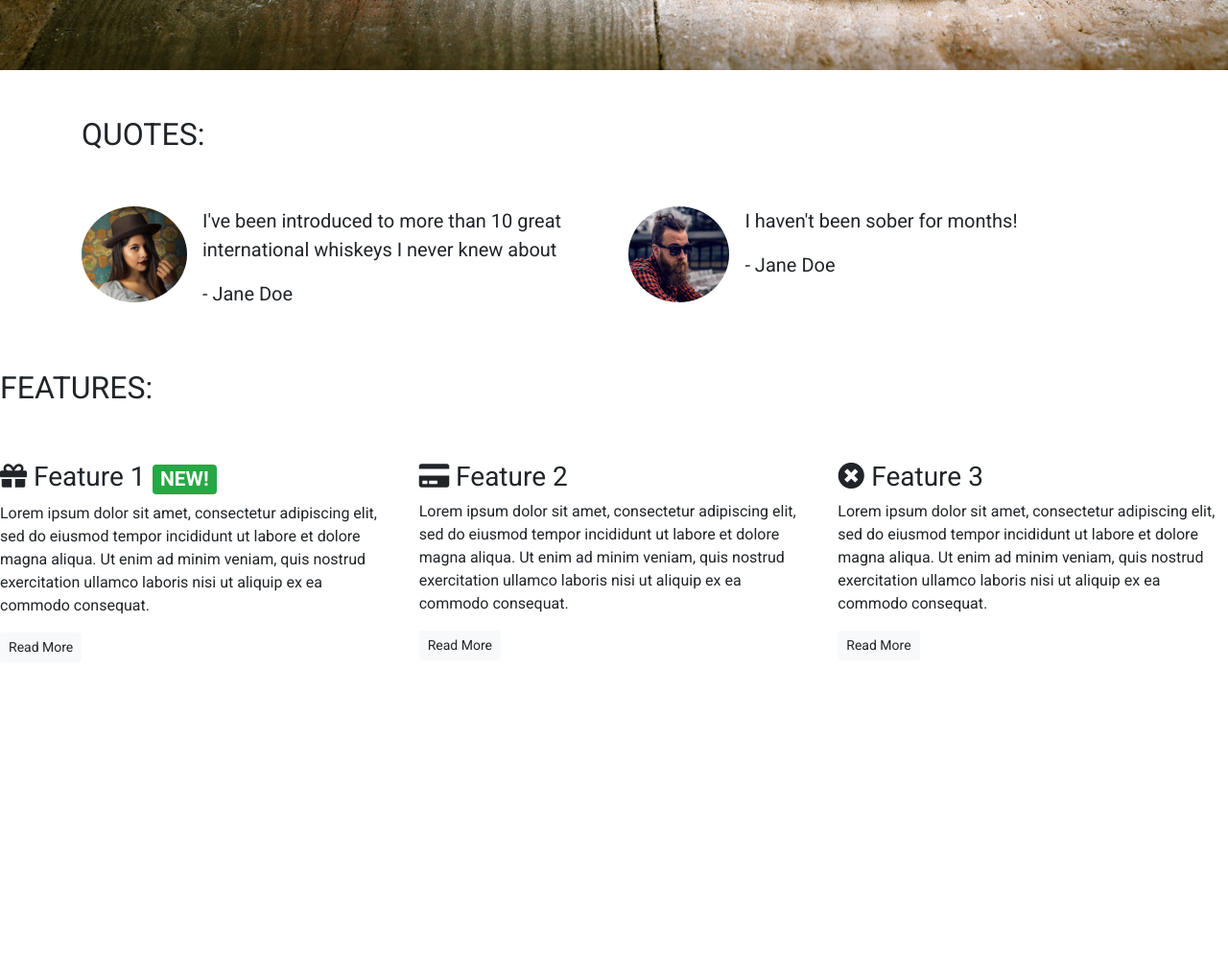
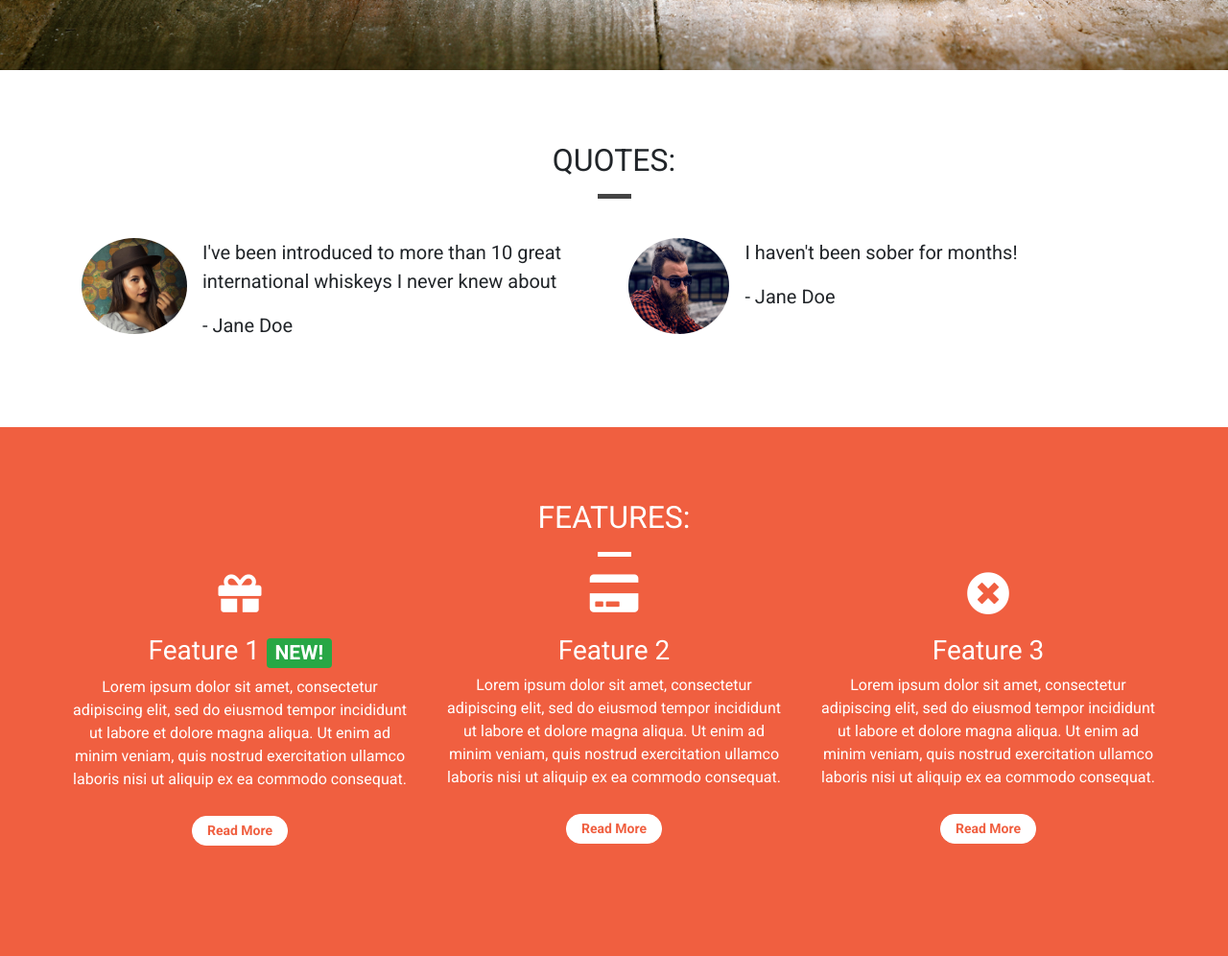
Before and after one commit to AmyKeedwell/bootstrap4, a plain HTML site: page index.html in a window 1280 px wide. Shown: the part 820-1816 px from the top of the page at 96% size. Before the commit the page ends 1526 px from the top, so only its background shows below. Drawn offline with nearby package versions, Linux system fonts and the light colour scheme.

Commit message:
completed whiskey drop page!

```diff
--- a/css/style.css
+++ b/css/style.css
@@ -1,5 +1,12 @@
 body {
     font-family: 'Roboto', sans-serif;
+}
+
+.container-wrapper {}
+
+.container-wrapper--red {
+    background-color: #f05f40;
+    color: white;
 }
 
 .alert-container .col-12{
@@ -34,20 +41,49 @@ body {
 
 .features-container{}
 
+/* Page headers */
+
+.page-header {
+    margin-bottom: 0;
+    border-bottom: 0;
+    text-align: center;
+}
+
+.page-header h2 {
+   margin-top: 0;
+   text-align: center;
+}
+
+.quotes .page-header {
+    margin-bottom: 25px;
+}
+
 /*Block Dividers*/
 
 .block-divider{
     width: 75px;
     height: 5px;
     border: 0;
+    background-color: #444;
 }
 
 .block-divider--orange{
     background-color: #f05f40;
 }
 
+.block-divider--white {
+    background-color: white;
+}
+
 .block-divider--short{
     width: 35px;
+}
+
+/* Content Containers */
+
+.content-container {
+    padding-top: 75px;
+    padding-bottom: 75px;
 }
 
 /*Navbar*/
@@ -124,3 +160,24 @@ body {
     background-color: #df4929;
     border-color:#df4929;
 }
+
+.feature {
+    text-align: center;
+    margin-bottom: 40px;
+}
+
+.feature i {
+    margin-bottom: 20px;
+    font-size: 45px;
+    line-height: 45px;
+}
+
+.feature .btn {
+    background-color: white;
+    border-color: white;
+    border-radius: 15px;
+    min-width: 100px;
+    font-weight: bold;
+    margin-top: 10px;
+    color: #f05f40;
+}
--- a/index.html
+++ b/index.html
@@ -67,11 +67,13 @@
       </div>
     </div>
 </body>
-    <div class="container quotes-container">
+    <div class="container-wrapper"></div>
+    <div class="container quotes-container content-container">
     <section class="quotes">
         <div class="row">
-            <div class="col-12 my-5">
+            <div class="col-12 page-header">
             <h2 class="text-uppercase">Quotes: </h2>
+            <hr class="block-divider block-divider--short">
             </div>
         </div>
         <div class="row">
@@ -104,31 +106,35 @@
         </div>
     </section>
     </div>
-    <div class="features-container">
+    </div>
+
+    <div class="container-wrapper container-wrapper--red">
+    <div class="container features-container content-container">
     <section class="features">
         <div class="row">
-            <div class="col-12 my-5">
+            <div class="col-12 page-header">
             <h2 class="text-uppercase"> Features: </h2>
+            <hr class="block-divider block-divider--short block-divider--white"
             </div>
         </div>
         <div class="row">
             <div class="col-12 col-md-6 col-lg-4">
             <div class="feature">
-                <h3><i class="fas fa-gift d-none d-sm-inline"></i> Feature 1 <span class="badge badge-success">NEW!</span></h3>
+                <h3><i class="fas fa-gift d-none d-sm-block"></i> Feature 1 <span class="badge badge-success">NEW!</span></h3>
                 <p>Lorem ipsum dolor sit amet, consectetur adipiscing elit, sed do eiusmod tempor incididunt ut labore et dolore magna aliqua. Ut enim ad minim veniam, quis nostrud exercitation ullamco laboris nisi ut aliquip ex ea commodo consequat.</p>
                 <p><a class="btn btn-sm btn-light" href="">Read More</a></p>
                 </div>
         </div>
             <div class="col-12 col-md-6 col-lg-4">
             <div class="feature">
-                <h3><i class="fas fa-credit-card d-none d-sm-inline"></i> Feature 2</h3>
+                <h3><i class="fas fa-credit-card d-none d-sm-block"></i> Feature 2</h3>
                 <p>Lorem ipsum dolor sit amet, consectetur adipiscing elit, sed do eiusmod tempor incididunt ut labore et dolore magna aliqua. Ut enim ad minim veniam, quis nostrud exercitation ullamco laboris nisi ut aliquip ex ea commodo consequat.</p>
                 <p><a class="btn btn-sm btn-light" href="">Read More</a></p>
         </div>
         </div>
             <div class="col-12 d-md-none d-lg-block col-lg-4">
             <div class="feature">
-                <h3><i class="fas fa-times-circle d-none d-sm-inline"></i> Feature 3</h3>
+                <h3><i class="fas fa-times-circle d-none d-sm-block"></i> Feature 3</h3>
                 <p>Lorem ipsum dolor sit amet, consectetur adipiscing elit, sed do eiusmod tempor incididunt ut labore et dolore magna aliqua. Ut enim ad minim veniam, quis nostrud exercitation ullamco laboris nisi ut aliquip ex ea commodo consequat.</p>
                 <p><a class="btn btn-sm btn-light" href="">Read More</a></p>
             </div>
@@ -136,6 +142,8 @@
         </div>
     </section>
 </div>
+</div>
+
 <div class="modal" tabindex="-1" role="dialog" id="signUpModal">
   <div class="modal-dialog" role="document">
     <div class="modal-content">
```
